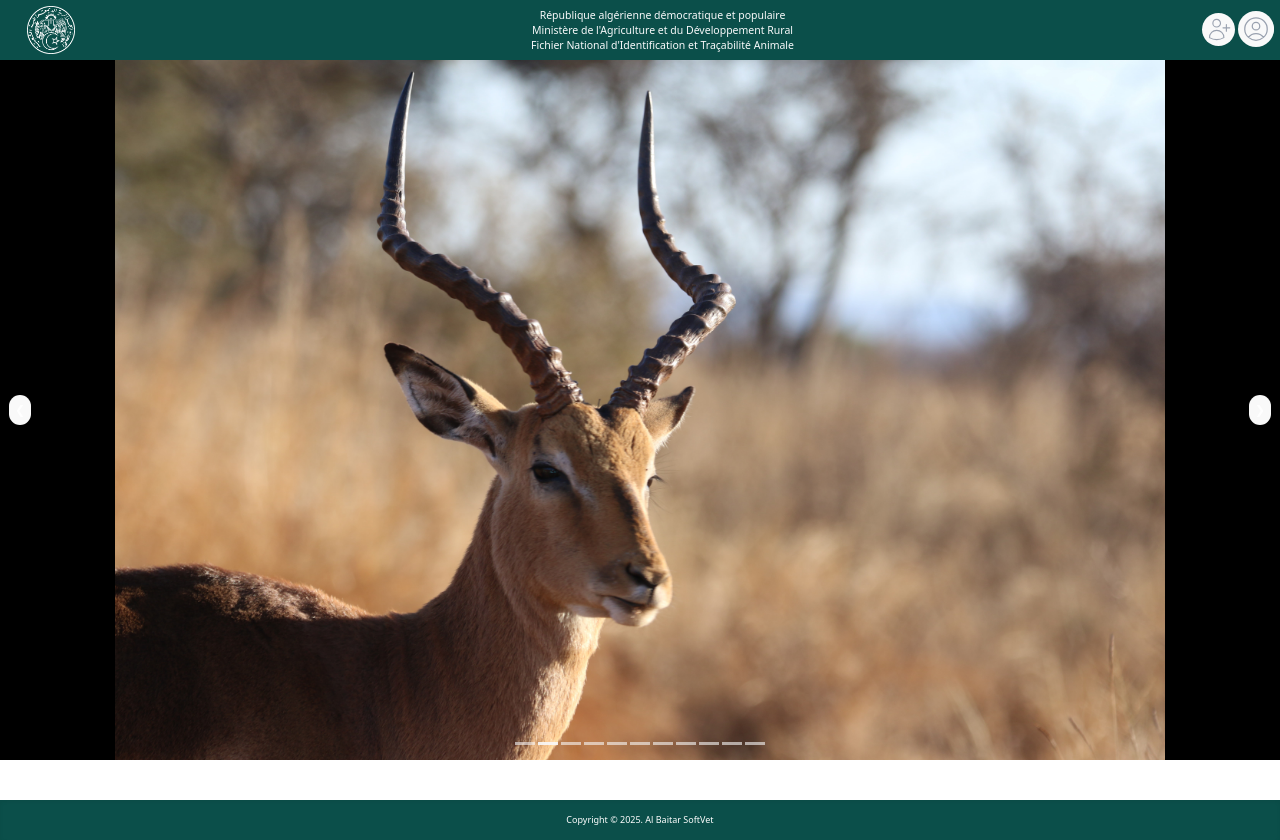
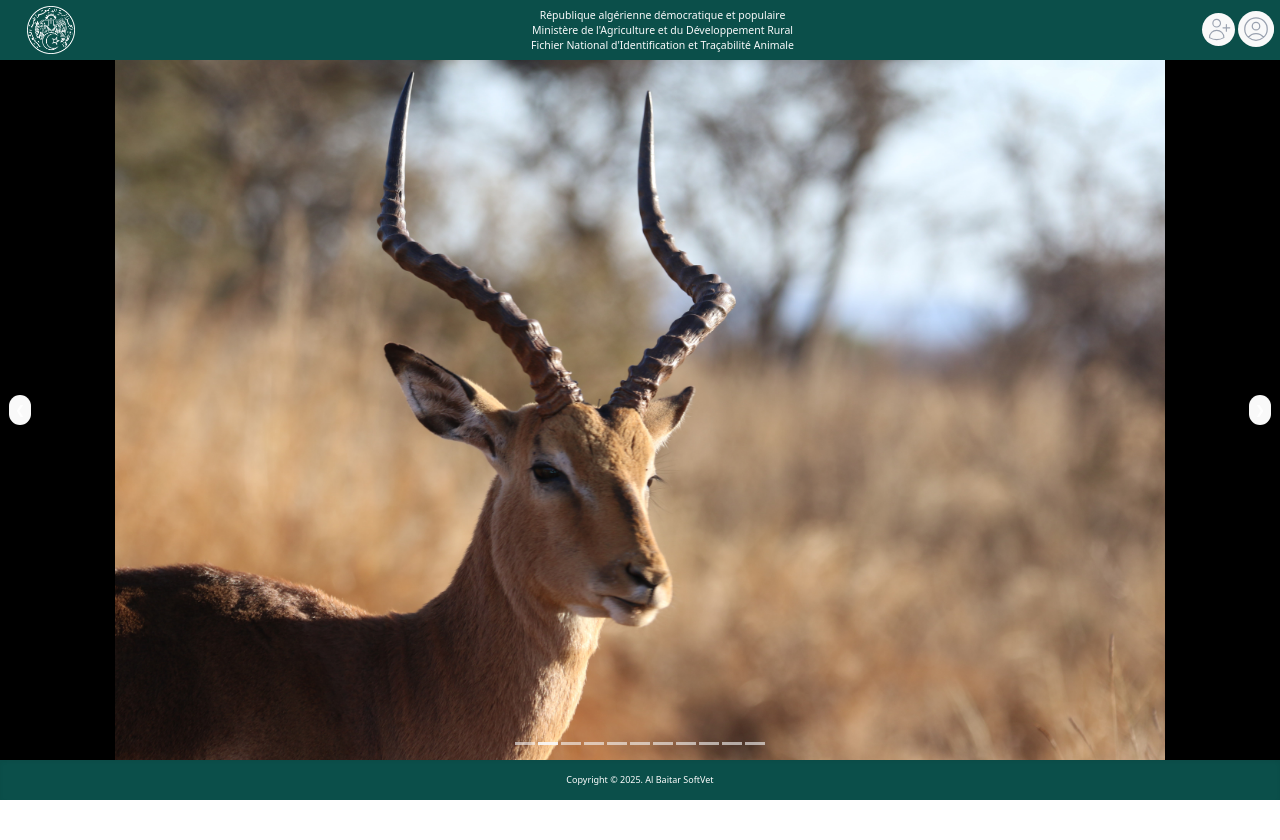
Before and after one commit to Smailzair/FNITA_2025, a React (Vite) app: page / in a window 1280 px wide. After the commit the page ends 800 px from the top, so only its background shows below. Built offline with nearby package versions, Linux system fonts and the light colour scheme.

Commit message:
---- good

```diff
--- a/src/components/PgHeader2.tsx
+++ b/src/components/PgHeader2.tsx
@@ -5,6 +5,7 @@
 
 export const PgHeader2 = () => {
   const [user_full_name, setUserFullName] = useState<string | null>(null);
+  const [user_name, setUserName] = useState<string | null>(null);
   const [user_type, setUserType] = useState<string | null>(null);
   const [isMenuOpen, setIsMenuOpen] = useState(false);
   const menuRef = useRef<HTMLDivElement>(null);
@@ -21,6 +22,7 @@
 
         if (user_infos !== null) {
           setUserFullName(user_infos.fam_nme ? user_infos.fam_nme : null);
+          setUserName(user_infos.nme ? user_infos.nme : null);
           setUserType(user_infos.type ? user_infos.type : null);
         }
       }
@@ -75,9 +77,10 @@
               <div className="inset-y-0 right-0 flex flex-col items-center pr-2 max-xs:hidden min-w-fit text-xs w-fit h-full justify-center">
                 {/* <label className="text-green-200 text-center">Bienvenue</label> */}
                 <label className="text-slate-200 text-center">
-                  Mr. {user_full_name}
+                  {user_full_name}<br />
+                  {user_name}
                 </label>
-                <label className="text-orange-200 text-center mb-1.5">
+                <label className="text-orange-200 text-center mb-0.75">
                   - {user_type} -
                 </label>
 
--- a/src/pages/Admins/ManageVets.tsx
+++ b/src/pages/Admins/ManageVets.tsx
@@ -150,11 +150,12 @@
       },
       {
         header: "Statut",
-        accessor: "validated",
+        accessor: "validated", // Keep accessor for sorting
         sortable: true,
         headerStyle: { textAlign: "center" },
         cellStyle: { textAlign: "center" },
         render: (vet) => (
+          <div className="flex flex-col items-center gap-2">
             <span
               className={`px-2 inline-flex text-xs leading-5 font-semibold rounded-full ${vet.validated
                   ? "bg-green-100 text-green-800"
@@ -163,15 +164,9 @@
             >
               {vet.validated ? "Validé" : "Non validé"}
             </span>
+            <ValidationToggle vet={vet} onToggle={handleValidationToggle} />
+          </div>
         ),
-      },
-      {
-        header: "Valider",
-        accessor: (vet) => (
-          <ValidationToggle vet={vet} onToggle={handleValidationToggle} />
-        ),
-        headerStyle: { textAlign: "center" },
-        cellStyle: { textAlign: "center" },
       },
     ],
     [handleValidationToggle]
--- a/src/pages/Welcome.tsx
+++ b/src/pages/Welcome.tsx
@@ -8,18 +8,11 @@
     <Fragment>
       <div className="h-screen flex flex-col overflow-hidden">
         <PgHeader />
-
-        <main
-          className="flex-1 overflow-hidden"
-          style={{
-            paddingTop: `0px`,
-            paddingBottom: `40px`,
-          }}
-        >
+        <main className="flex-1 overflow-hidden">
           <Carousel />
         </main>
+        <PgFooter />
       </div>
-      <PgFooter />
     </Fragment>
   );
 }
```
Lines whose indentation alone changed are shown as unchanged.
